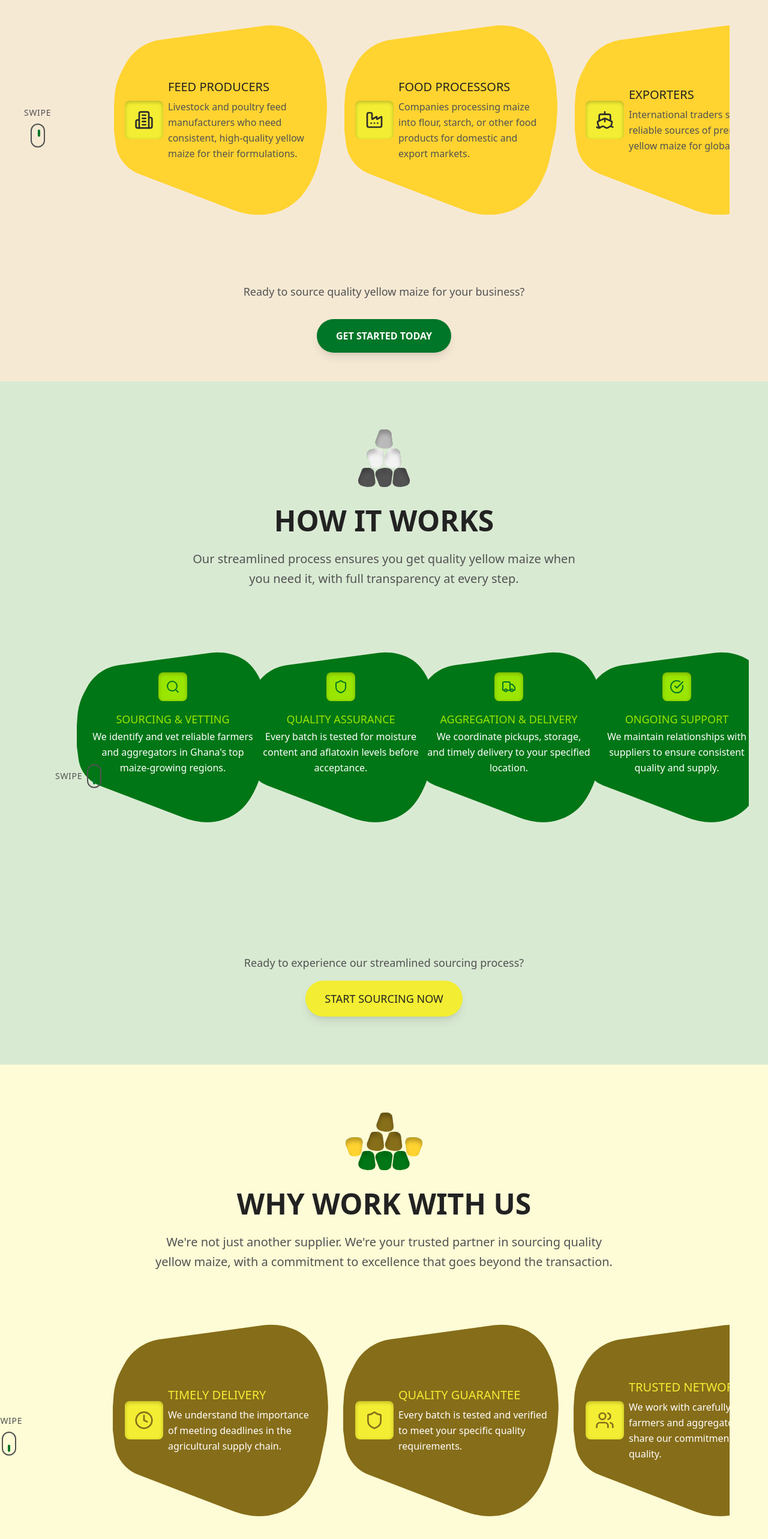
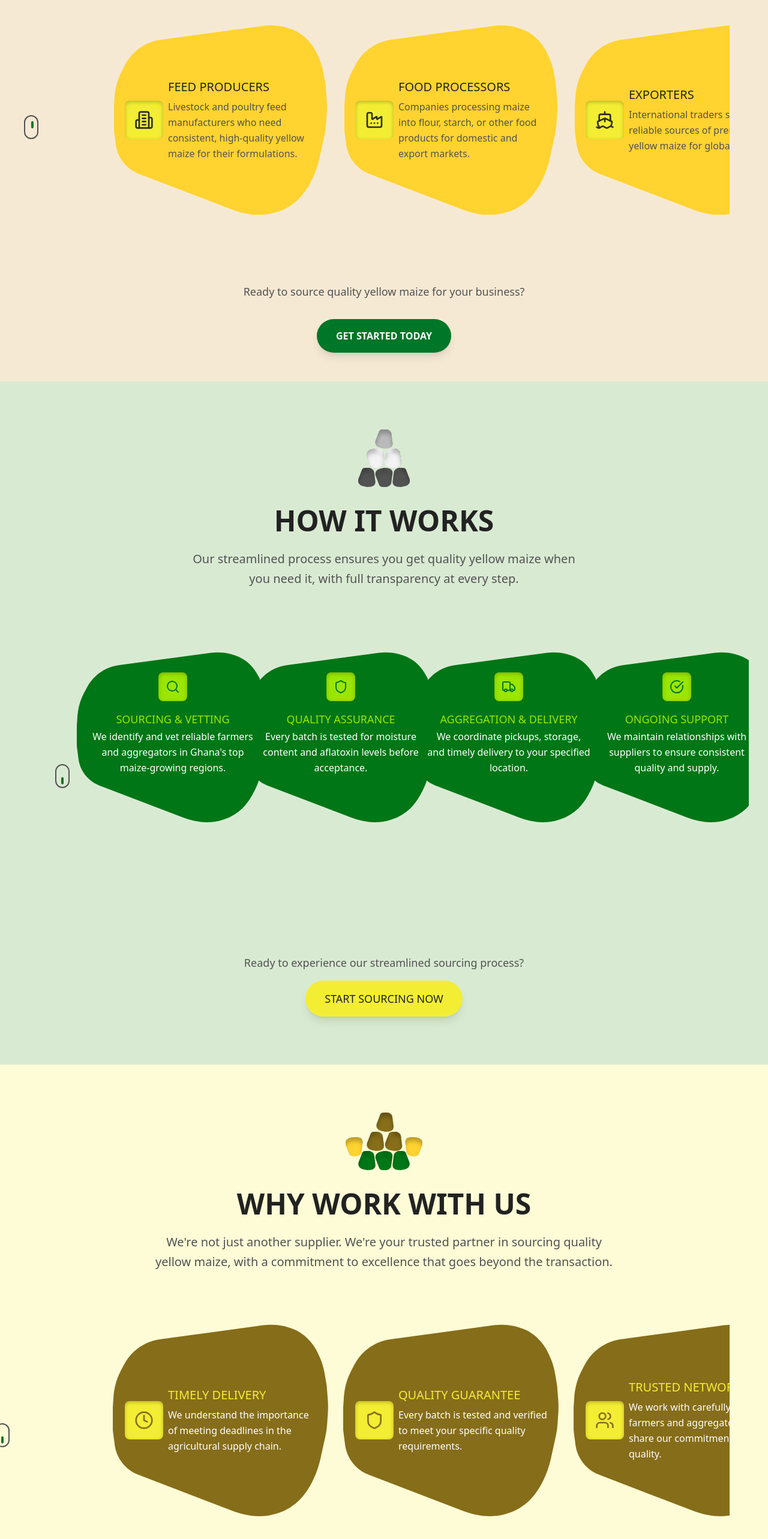
Before and after one commit to afromorpheus/baobab-frontiers-website, a Next.js app: page / in a window 1280 px wide. Shown: the part 2753-5319 px from the top of the page at 60% size. Built offline with nearby package versions, Linux system fonts and the light colour scheme.

Commit message:
Remove text from all swipe/scroll indicators - movement direction is sufficient

```diff
--- a/src/components/HowItWorks.tsx
+++ b/src/components/HowItWorks.tsx
@@ -116,7 +116,6 @@ export default function HowItWorks() {
                 }}
               >
                 <div className="flex items-center space-x-2">
-                  <span className="text-sm text-[#525252] font-nunito-light uppercase tracking-wider">Swipe</span>
                   <div className="w-6 h-10 border-2 border-[#525252] rounded-full flex justify-center relative overflow-hidden">
                     <motion.div
                       animate={{ y: [0, 12, 0] }}
--- a/src/components/WhoWeServe.tsx
+++ b/src/components/WhoWeServe.tsx
@@ -89,7 +89,6 @@ const customers = [
               style={{ left: '24px' }}
             >
               <div className="flex flex-col items-center space-y-2">
-                <span className="text-sm text-[#525252] font-nunito-light uppercase tracking-wider">Swipe</span>
                 <div className="w-6 h-10 border-2 border-[#525252] rounded-full flex justify-center">
                   <motion.div
                     animate={{ x: [-2, 2, -2] }}
--- a/src/components/WhyWorkWithUs.tsx
+++ b/src/components/WhyWorkWithUs.tsx
@@ -108,7 +108,6 @@ export default function WhyWorkWithUs() {
               style={{ left: '-40px' }}
             >
               <div className="flex flex-col items-center space-y-2">
-                <span className="text-sm text-[#525252] font-nunito-light uppercase tracking-wider">Swipe</span>
                 <div className="w-6 h-10 border-2 border-[#525252] rounded-full flex justify-center relative overflow-hidden">
                   <motion.div
                     animate={{ y: [0, 12, 0] }}
```
